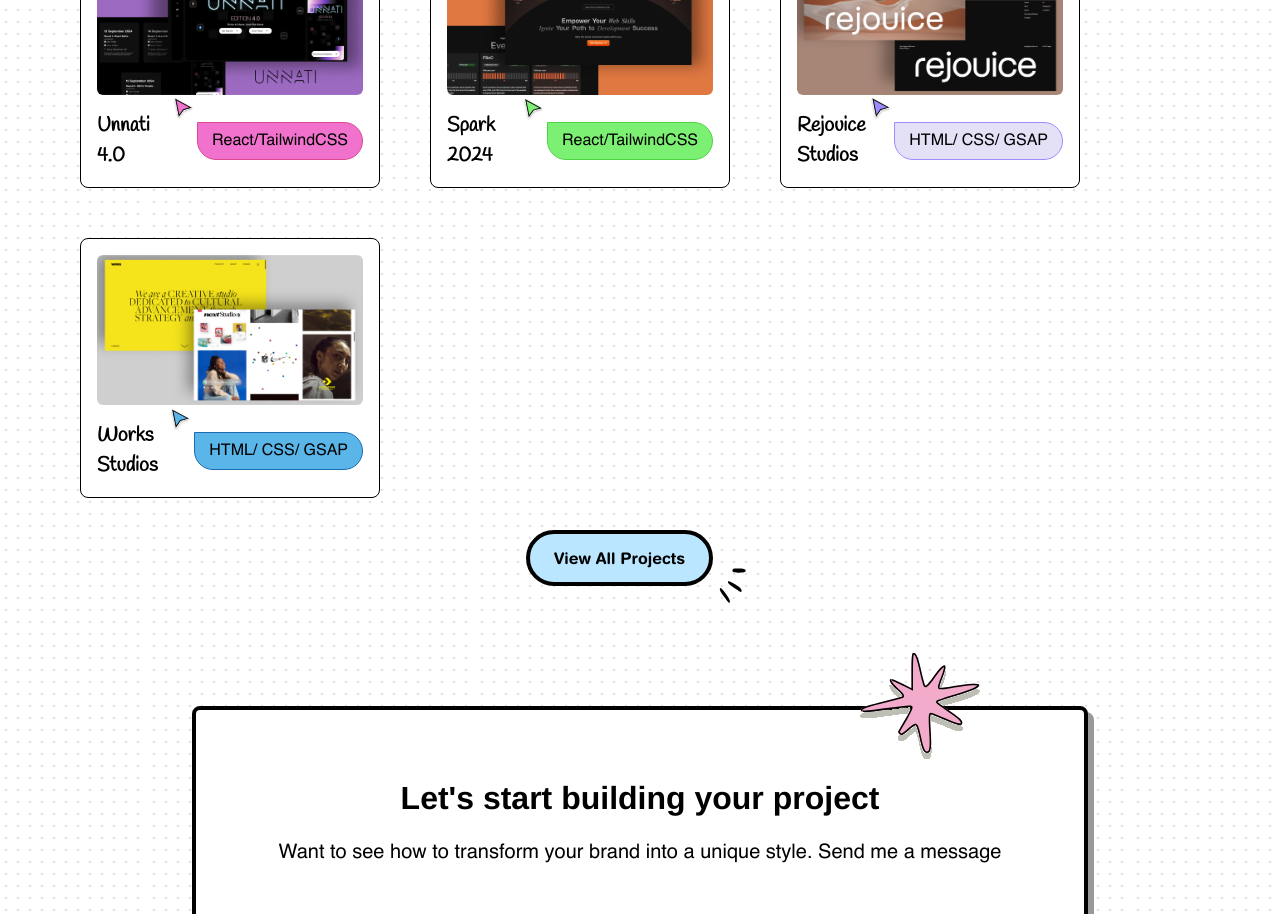
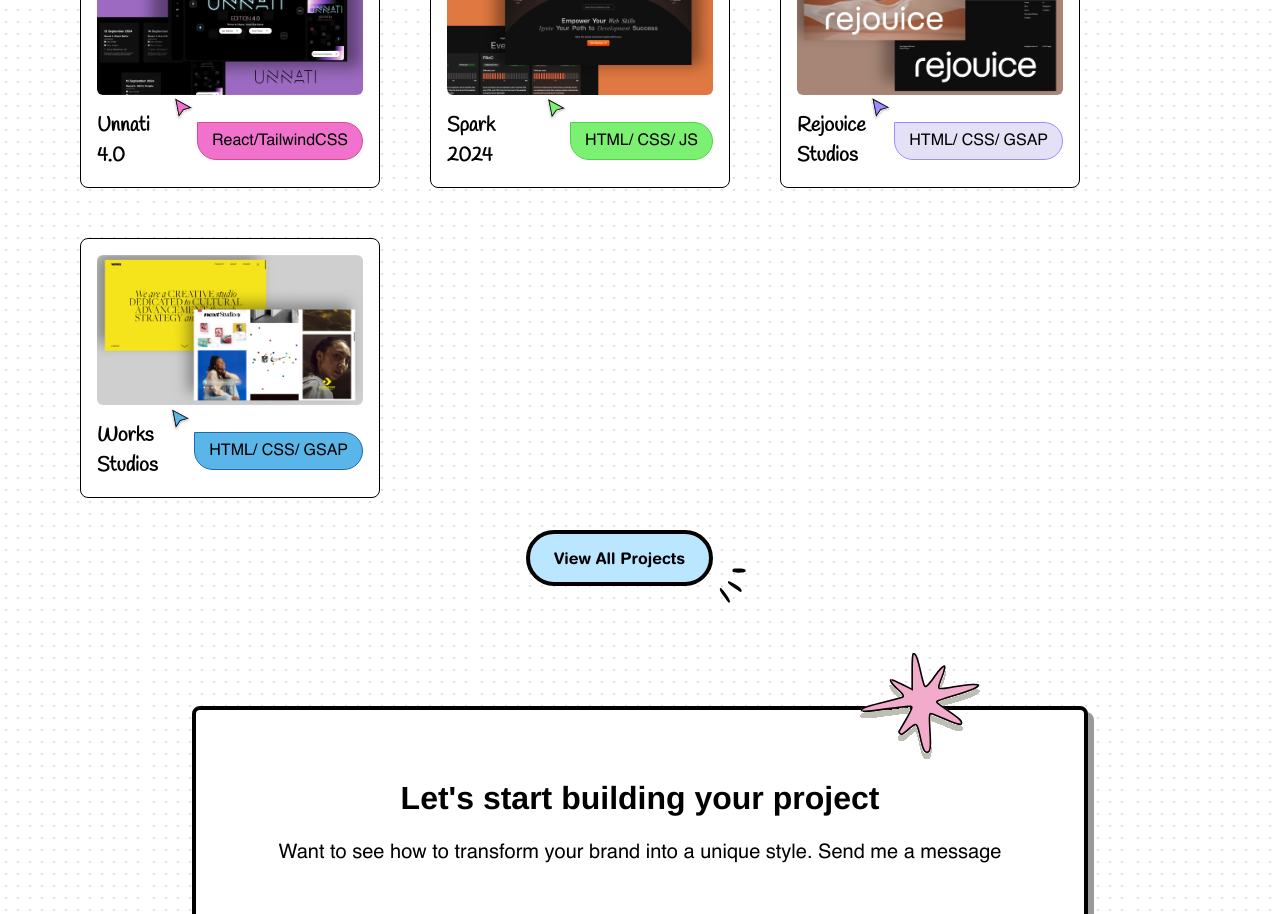
Before and after one commit to ArunKushhhh/Portfolio, a React (Vite) app: page / in a window 1280 px wide. Shown: the part 1800-2714 px from the top of the page. Built offline with nearby package versions, Linux system fonts and the light colour scheme.

Commit message:
error fixed

```diff
--- a/src/components/WebDev.jsx
+++ b/src/components/WebDev.jsx
@@ -35,7 +35,7 @@ const WebDev = () => {
       subtitle: "2024",
       borderColor: "border-[#4ED543]",
       bgColor: "bg-[#7CF072]",
-      cursorbox: "React/TailwindCSS",
+      cursorbox: "HTML/ CSS/ JS",
       url: "https://spark2k24-25.netlify.app/",
     },
     {
```
Also changed, not shown: src/assets/cursorylw.svg (added).
